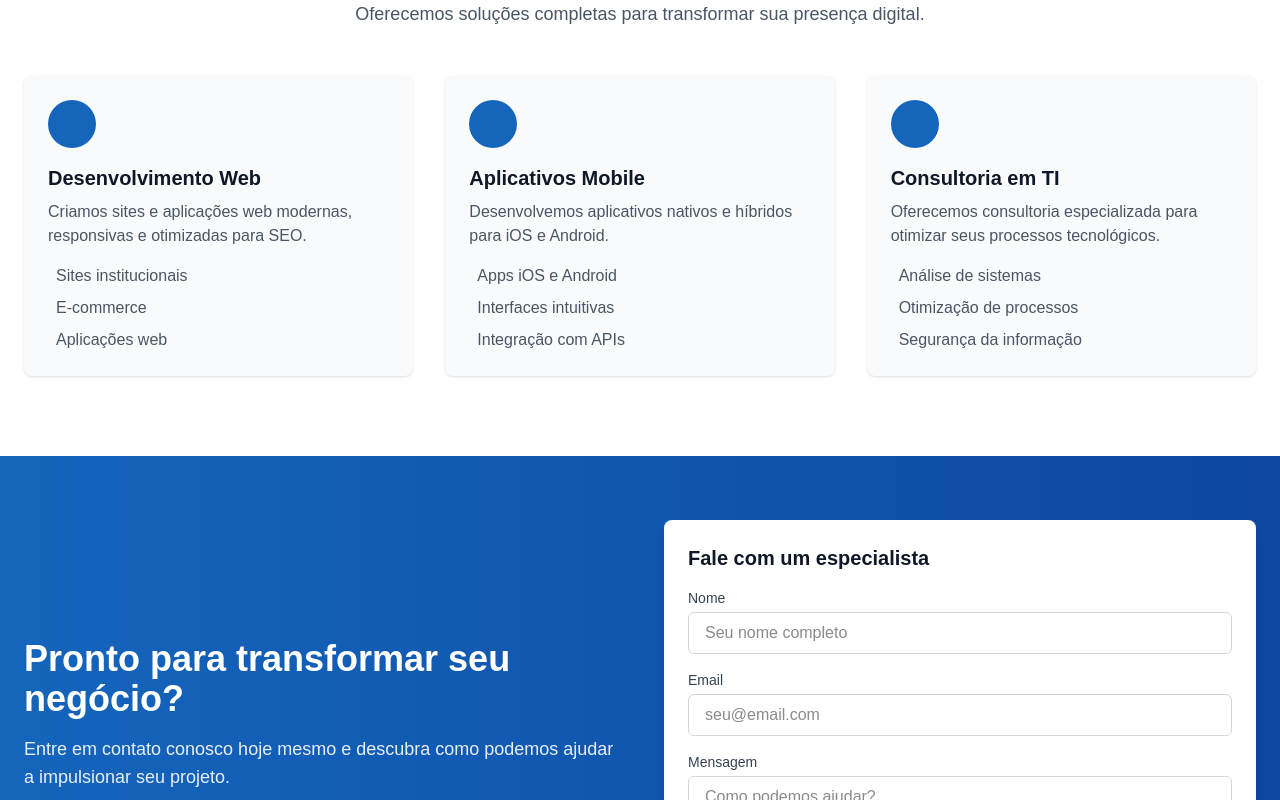
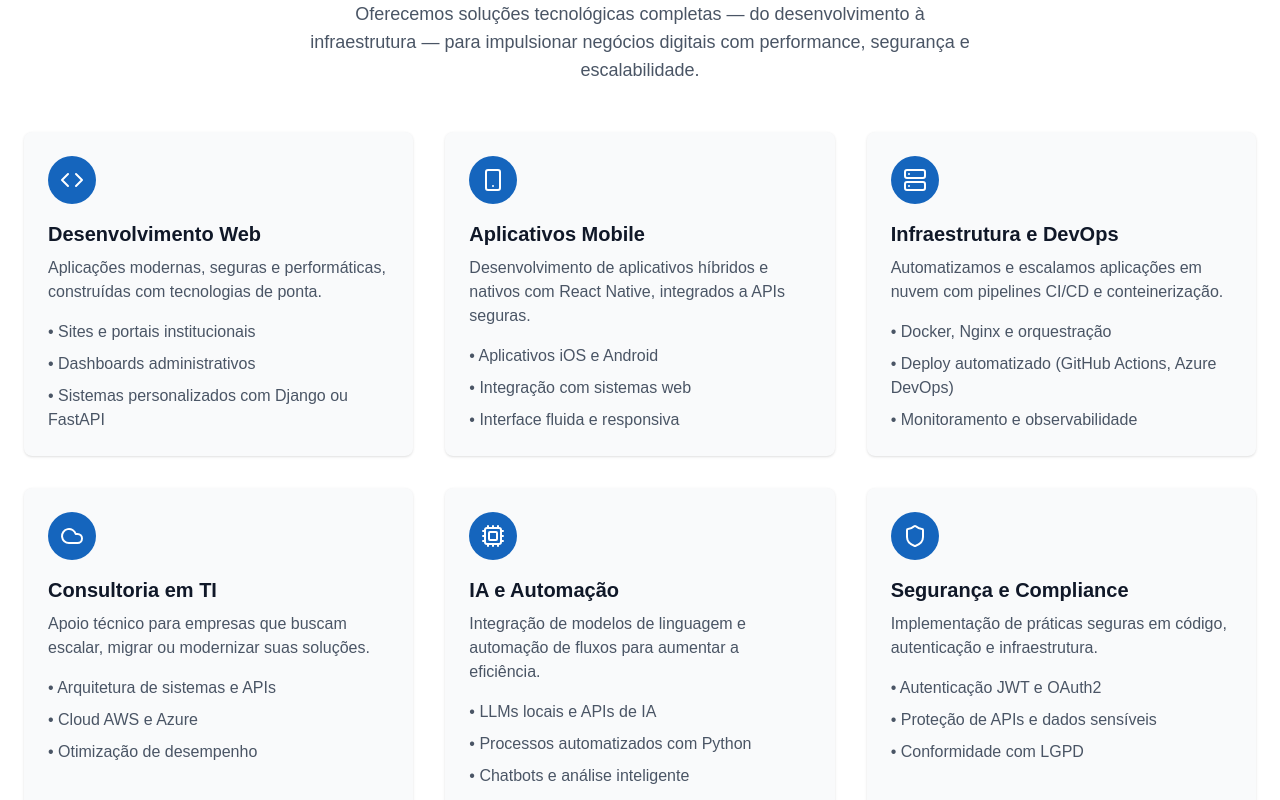
Before and after one commit to devdinho/a6n, a Next.js app: page / in a window 1280 px wide. Shown: the part 820-1620 px from the top of the page. Built offline with nearby package versions, Linux system fonts and the light colour scheme.

Commit message:
Update Features.tsx

```diff
--- a/src/components/landing/Features.tsx
+++ b/src/components/landing/Features.tsx
@@ -1,63 +1,115 @@
 import React from 'react';
+import { Code, Server, Smartphone, Cloud, Cpu, Shield } from 'lucide-react';
 
 export default function Features() {
   return (
-    <section className='bg-white py-20' id='servicos'>
-      <div className='container mx-auto px-4 md:px-6'>
-        <div className='text-center mb-12'>
-          <h2 className='text-3xl md:text-4xl font-bold text-gray-900 mb-4'>Nossos Serviços</h2>
-          <p className='text-lg text-gray-600 max-w-2xl mx-auto'>Oferecemos soluções completas para transformar sua presença digital.</p>
+    <section className="bg-white py-20" id="servicos">
+      <div className="container mx-auto px-4 md:px-6">
+        <div className="text-center mb-12">
+          <h2 className="text-3xl md:text-4xl font-bold text-gray-900 mb-4">
+            Nossos Serviços
+          </h2>
+          <p className="text-lg text-gray-600 max-w-2xl mx-auto">
+            Oferecemos soluções tecnológicas completas — do desenvolvimento à infraestrutura —
+            para impulsionar negócios digitais com performance, segurança e escalabilidade.
+          </p>
         </div>
 
-        <div className='grid grid-cols-1 md:grid-cols-2 lg:grid-cols-3 gap-8'>
-          <div className='bg-gray-50 p-6 rounded-lg shadow-sm hover:shadow-md transition-shadow hover:translate-y-[-5px] duration-300'>
-            <div className='w-12 h-12 bg-[#1565bd] text-white rounded-full flex items-center justify-center mb-4'></div>
-            <h3 className='text-xl font-semibold mb-2 text-gray-900'>Desenvolvimento Web</h3>
-            <p className='text-gray-600'>Criamos sites e aplicações web modernas, responsivas e otimizadas para SEO.</p>
-            <ul className='mt-4 space-y-2 text-gray-600'>
-              <li className='flex items-center'>
-                <span className='mr-2 text-[#1565bd]'></span> Sites institucionais
-              </li>
-              <li className='flex items-center'>
-                <span className='mr-2 text-[#1565bd]'></span> E-commerce
-              </li>
-              <li className='flex items-center'>
-                <span className='mr-2 text-[#1565bd]'></span> Aplicações web
-              </li>
+        <div className="grid grid-cols-1 md:grid-cols-2 lg:grid-cols-3 gap-8">
+
+          {/* Desenvolvimento Web */}
+          <div className="bg-gray-50 p-6 rounded-lg shadow-sm hover:shadow-md transition-transform hover:-translate-y-1 duration-300">
+            <div className="w-12 h-12 bg-[#1565bd] text-white rounded-full flex items-center justify-center mb-4">
+              <Code size={24} />
+            </div>
+            <h3 className="text-xl font-semibold mb-2 text-gray-900">Desenvolvimento Web</h3>
+            <p className="text-gray-600">
+              Aplicações modernas, seguras e performáticas, construídas com tecnologias de ponta.
+            </p>
+            <ul className="mt-4 space-y-2 text-gray-600">
+              <li>• Sites e portais institucionais</li>
+              <li>• Dashboards administrativos</li>
+              <li>• Sistemas personalizados com Django ou FastAPI</li>
             </ul>
           </div>
 
-          <div className='bg-gray-50 p-6 rounded-lg shadow-sm hover:shadow-md transition-shadow hover:translate-y-[-5px] duration-300'>
-            <div className='w-12 h-12 bg-[#1565bd] text-white rounded-full flex items-center justify-center mb-4'></div>
-            <h3 className='text-xl font-semibold mb-2 text-gray-900'>Aplicativos Mobile</h3>
-            <p className='text-gray-600'>Desenvolvemos aplicativos nativos e híbridos para iOS e Android.</p>
-            <ul className='mt-4 space-y-2 text-gray-600'>
-              <li className='flex items-center'>
-                <span className='mr-2 text-[#1565bd]'></span> Apps iOS e Android
-              </li>
-              <li className='flex items-center'>
-                <span className='mr-2 text-[#1565bd]'></span> Interfaces intuitivas
-              </li>
-              <li className='flex items-center'>
-                <span className='mr-2 text-[#1565bd]'></span> Integração com APIs
-              </li>
+          {/* Aplicativos e Sistemas Mobile */}
+          <div className="bg-gray-50 p-6 rounded-lg shadow-sm hover:shadow-md transition-transform hover:-translate-y-1 duration-300">
+            <div className="w-12 h-12 bg-[#1565bd] text-white rounded-full flex items-center justify-center mb-4">
+              <Smartphone size={24} />
+            </div>
+            <h3 className="text-xl font-semibold mb-2 text-gray-900">Aplicativos Mobile</h3>
+            <p className="text-gray-600">
+              Desenvolvimento de aplicativos híbridos e nativos com React Native, integrados a APIs seguras.
+            </p>
+            <ul className="mt-4 space-y-2 text-gray-600">
+              <li>• Aplicativos iOS e Android</li>
+              <li>• Integração com sistemas web</li>
+              <li>• Interface fluida e responsiva</li>
             </ul>
           </div>
 
-          <div className='bg-gray-50 p-6 rounded-lg shadow-sm hover:shadow-md transition-shadow hover:translate-y-[-5px] duration-300'>
-            <div className='w-12 h-12 bg-[#1565bd] text-white rounded-full flex items-center justify-center mb-4'></div>
-            <h3 className='text-xl font-semibold mb-2 text-gray-900'>Consultoria em TI</h3>
-            <p className='text-gray-600'>Oferecemos consultoria especializada para otimizar seus processos tecnológicos.</p>
-            <ul className='mt-4 space-y-2 text-gray-600'>
-              <li className='flex items-center'>
-                <span className='mr-2 text-[#1565bd]'></span> Análise de sistemas
-              </li>
-              <li className='flex items-center'>
-                <span className='mr-2 text-[#1565bd]'></span> Otimização de processos
-              </li>
-              <li className='flex items-center'>
-                <span className='mr-2 text-[#1565bd]'></span> Segurança da informação
-              </li>
+          {/* Infraestrutura e DevOps */}
+          <div className="bg-gray-50 p-6 rounded-lg shadow-sm hover:shadow-md transition-transform hover:-translate-y-1 duration-300">
+            <div className="w-12 h-12 bg-[#1565bd] text-white rounded-full flex items-center justify-center mb-4">
+              <Server size={24} />
+            </div>
+            <h3 className="text-xl font-semibold mb-2 text-gray-900">Infraestrutura e DevOps</h3>
+            <p className="text-gray-600">
+              Automatizamos e escalamos aplicações em nuvem com pipelines CI/CD e conteinerização.
+            </p>
+            <ul className="mt-4 space-y-2 text-gray-600">
+              <li>• Docker, Nginx e orquestração</li>
+              <li>• Deploy automatizado (GitHub Actions, Azure DevOps)</li>
+              <li>• Monitoramento e observabilidade</li>
+            </ul>
+          </div>
+
+          {/* Consultoria em TI e Arquitetura */}
+          <div className="bg-gray-50 p-6 rounded-lg shadow-sm hover:shadow-md transition-transform hover:-translate-y-1 duration-300">
+            <div className="w-12 h-12 bg-[#1565bd] text-white rounded-full flex items-center justify-center mb-4">
+              <Cloud size={24} />
+            </div>
+            <h3 className="text-xl font-semibold mb-2 text-gray-900">Consultoria em TI</h3>
+            <p className="text-gray-600">
+              Apoio técnico para empresas que buscam escalar, migrar ou modernizar suas soluções.
+            </p>
+            <ul className="mt-4 space-y-2 text-gray-600">
+              <li>• Arquitetura de sistemas e APIs</li>
+              <li>• Cloud AWS e Azure</li>
+              <li>• Otimização de desempenho</li>
+            </ul>
+          </div>
+
+          {/* Inteligência Artificial e Automação */}
+          <div className="bg-gray-50 p-6 rounded-lg shadow-sm hover:shadow-md transition-transform hover:-translate-y-1 duration-300">
+            <div className="w-12 h-12 bg-[#1565bd] text-white rounded-full flex items-center justify-center mb-4">
+              <Cpu size={24} />
+            </div>
+            <h3 className="text-xl font-semibold mb-2 text-gray-900">IA e Automação</h3>
+            <p className="text-gray-600">
+              Integração de modelos de linguagem e automação de fluxos para aumentar a eficiência.
+            </p>
+            <ul className="mt-4 space-y-2 text-gray-600">
+              <li>• LLMs locais e APIs de IA</li>
+              <li>• Processos automatizados com Python</li>
+              <li>• Chatbots e análise inteligente</li>
+            </ul>
+          </div>
+
+          {/* Segurança e Compliance */}
+          <div className="bg-gray-50 p-6 rounded-lg shadow-sm hover:shadow-md transition-transform hover:-translate-y-1 duration-300">
+            <div className="w-12 h-12 bg-[#1565bd] text-white rounded-full flex items-center justify-center mb-4">
+              <Shield size={24} />
+            </div>
+            <h3 className="text-xl font-semibold mb-2 text-gray-900">Segurança e Compliance</h3>
+            <p className="text-gray-600">
+              Implementação de práticas seguras em código, autenticação e infraestrutura.
+            </p>
+            <ul className="mt-4 space-y-2 text-gray-600">
+              <li>• Autenticação JWT e OAuth2</li>
+              <li>• Proteção de APIs e dados sensíveis</li>
+              <li>• Conformidade com LGPD</li>
             </ul>
           </div>
         </div>
```
